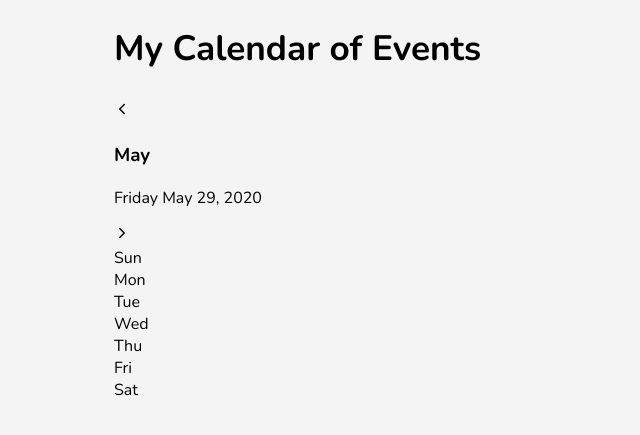
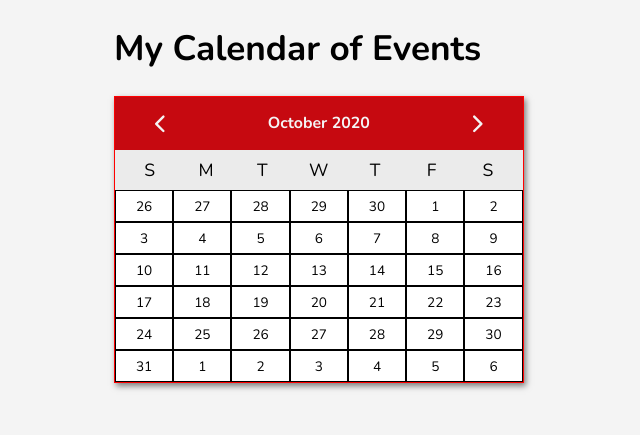
Before and after one commit to ceciCoding/Queerevent, a Flask app: page /calendar.html in a window 1280 px wide. Shown: the part 72-507 px from the top of the page, without its empty margins (14-654 px from the left). Run offline with Flask 2, Linux system fonts and the light colour scheme; some libraries are stand-ins or nearby versions.

Commit message:
finished grid for calendar

```diff
--- a/static/styles.css
+++ b/static/styles.css
@@ -249,6 +249,80 @@ h1 {
     cursor: pointer;
 }
 
+/*calendar styles*/
+.top-calendar {
+    display: grid;
+    grid-template-columns: 40% 60%;
+}
+
+#calendar {
+    border: 1px solid red;
+    grid-column: 1/2;
+    width: 100%;
+    height: auto;
+    font-size: 85%;
+    background-color: #fff;
+    box-shadow: 2px 3px 6px rgba(0, 0, 0, 0.5)  ;
+	-webkit-box-shadow: 2px 3px 6px rgba(0, 0, 0, 0.5)  ;
+	-moz-box-shadow: 02px3px 6px rgba(0, 0, 0, 0.4)  ;
+}
+
+.month {
+    background-color: var(--app-red);
+    display: flex;
+    justify-content: space-between;
+    align-items: center;
+    padding: 0 2rem;
+}
+
+.month ion-icon {
+    cursor: pointer;
+    font-size: 1.6rem;
+}
+
+.month > * {
+    color: var(--app-white);
+}
+
+.date > * {
+    color: var(--app-white);
+}
+
+.weekdays {
+    width: 100%;
+    height: 2.5rem;
+    padding: 0 .4rem;
+    display: flex;
+    justify-content: space-between;
+    align-items: center;
+    background-color: #EBEBEB;
+}
+
+.weekdays div {
+    font-size: 1.1rem;
+    font-weight: 300;
+    width: calc(100% / 7);
+    display: flex;
+    justify-content: center;
+    align-items: center;
+}
+
+.days {
+    width: 100%;
+    display: grid;
+    grid-template-columns: repeat(7, 1fr);
+}
+
+.days div {
+    width: 100%;
+    text-align: center;
+    height: 2rem;
+    border: 1px solid;
+    display: flex;
+    justify-content: center;
+    align-items: center;
+}
+
 /*footer styles*/
 footer > a {
     font-size: .6rem;
@@ -374,6 +448,15 @@ footer {
   #modal img {
       height: 170px;
   }
+
+  /*mobile styles for calendar*/
+  .top-calendar {
+      display: block;
+  }
+
+  #calendar {
+      width: 100%;
+  }
 }
 
 /*events grid for smaller desktops*/
--- a/templates/calendar.html
+++ b/templates/calendar.html
@@ -1,24 +1,70 @@
 {% extends 'layout.html' %}
 
 {% block main %}
-<section id="calendar">
 <h1>My Calendar of Events</h1>
+<section class="top-calendar">
+    <div id="calendar">
         <div class="month">
             <ion-icon class="month-arrow" name="chevron-back-outline"></ion-icon>
             <div class="date">
-            <h3>May</h3>
-            <p>Friday May 29, 2020</p>
+                <h3>October  2020</h3>
             </div>
             <ion-icon name="chevron-forward-outline"></ion-icon>
         </div>
         <div class="weekdays">
-        <div>Sun</div>
-        <div>Mon</div>
-        <div>Tue</div>
-        <div>Wed</div>
-        <div>Thu</div>
-        <div>Fri</div>
-        <div>Sat</div>
+            <div>S</div>
+            <div>M</div>
+            <div>T</div>
+            <div>W</div>
+            <div>T</div>
+            <div>F</div>
+            <div>S</div>
+        </div>
+        <div class="days">
+            <div class="prev-date">26</div>
+            <div class="prev-date">27</div>
+            <div class="prev-date">28</div>
+            <div class="prev-date">29</div>
+            <div class="prev-date">30</div>
+            <div>1</div>
+            <div>2</div>
+            <div>3</div>
+            <div>4</div>
+            <div>5</div>
+            <div>6</div>
+            <div>7</div>
+            <div>8</div>
+            <div>9</div>
+            <div>10</div>
+            <div>11</div>
+            <div>12</div>
+            <div>13</div>
+            <div>14</div>
+            <div>15</div>
+            <div>16</div>
+            <div>17</div>
+            <div>18</div>
+            <div>19</div>
+            <div>20</div>
+            <div>21</div>
+            <div>22</div>
+            <div>23</div>
+            <div>24</div>
+            <div>25</div>
+            <div>26</div>
+            <div>27</div>
+            <div>28</div>
+            <div>29</div>
+            <div>30</div>
+            <div>31</div>
+            <div class="next-date">1</div>
+            <div class="next-date">2</div>
+            <div class="next-date">3</div>
+            <div class="next-date">4</div>
+            <div class="next-date">5</div>
+            <div class="next-date">6</div>
+        </div>
     </div>
 </section>
+<script src="../static/calendar.js"></script>
 {% endblock %}
--- a/templates/layout.html
+++ b/templates/layout.html
@@ -4,7 +4,7 @@
     <meta charset="UTF-8">
     <meta name="viewport" content="width=device-width, initial-scale=1.0">
      <link href="https://fonts.googleapis.com/css2?family=Nunito:ital,wght@0,400;0,700;0,900;1,400;1,700&display=swap" rel="stylesheet">
-    <link rel="stylesheet" href="static/styles.css?v=1.43533">
+    <link rel="stylesheet" href="static/styles.css?v=1.23">
     <title>Queerevent</title>
 </head>
 <body>
```
Also changed, not shown: static/calendar.js (added). Lines whose indentation alone changed are shown as unchanged.
